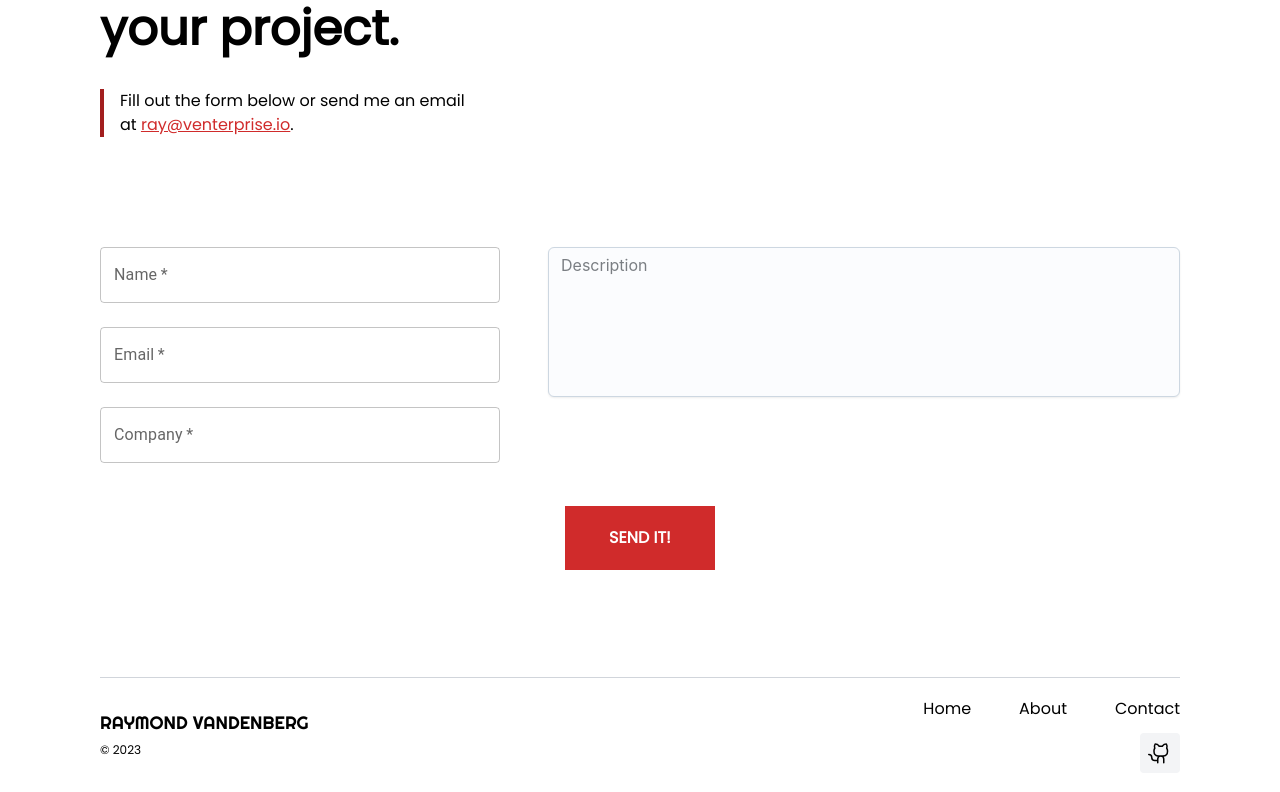
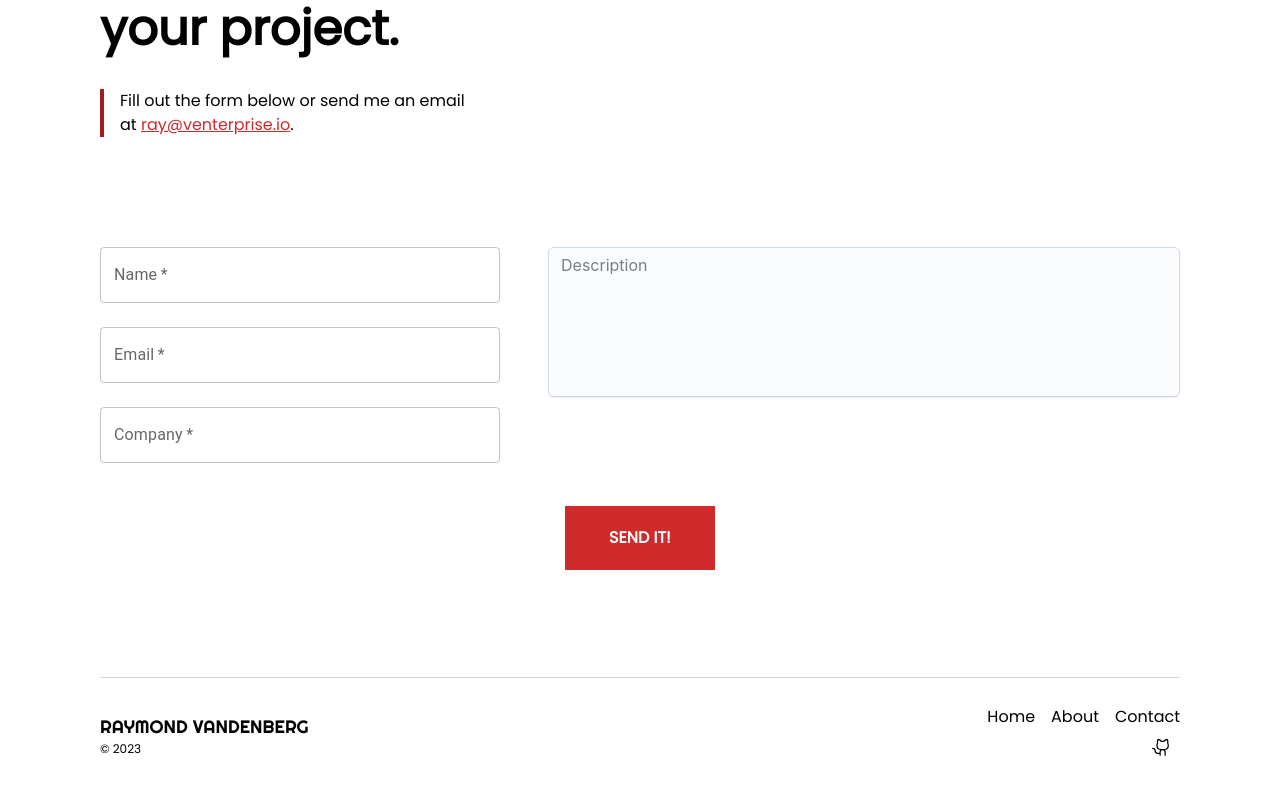
Before and after one commit to rayventerprise/react-nextjs-venterprise, a Next.js app: page /contact in a window 1280 px wide. Shown: the part 329-1121 px from the top of the page. Built offline with nearby package versions, Linux system fonts and the light colour scheme.

Commit message:
Improve dark mode.

```diff
--- a/app/Footer.tsx
+++ b/app/Footer.tsx
@@ -6,7 +6,7 @@ import {GithubLogo} from "@phosphor-icons/react/dist/ssr";
 export const Footer = () => {
   return (
     <div className="w-full border-t border-gray-300 flex flex-col items-center md:flex-row py-8 justify-between content-container h-[115px] mt-16">
-      <div>
+      <div className="flex space-x-2 items-center md:items-start md:space-x-0 md:flex-col">
         <div className='header-font flex flex-col text-sm md:text-lg'>
           <Link href="/">
             RAYMOND VANDENBERG
@@ -16,8 +16,8 @@ export const Footer = () => {
           © {(new Date()).getFullYear()}
         </span>
       </div>
-      <div className="space-y-3">
-        <div className="space-x-3 md:space-x-12">
+      <div>
+        <div className="space-x-3 md:space-x-4">
           <Link href="/">
             Home
           </Link>
@@ -28,10 +28,10 @@ export const Footer = () => {
             Contact
           </Link>
         </div>
-        <div className="flex justify-end">
+        <div className="flex justify-center md:justify-end">
           <Link href="https://github.com/rayventerprise" target="_blank">
-            <div className="bg-gray-100 rounded p-2">
-              <GithubLogo width={24} height={24}/>
+            <div className="light:bg-gray-100 rounded p-2">
+              <GithubLogo width={20} height={20}/>
             </div>
           </Link>
         </div>
--- a/app/NavBar.tsx
+++ b/app/NavBar.tsx
@@ -43,7 +43,7 @@ export const NavBar = () => {
       </div>
       <button
           aria-label="Menu"
-          className="btn shadow-md justify-center bg-white items-center flex px-4 py-2"
+          className="btn shadow-md justify-center dark:bg-primary light:bg-white items-center flex px-4 py-2"
           onClick={() => setPopoverOpen(!popoverOpen)}
       >
         <List size={32} />
--- a/app/globals.css
+++ b/app/globals.css
@@ -49,3 +49,9 @@ body {
 a {
   @apply hover:underline transition-colors hover:text-primary duration-500
 }
+
+@media (prefers-color-scheme: dark) {
+  .MuiOutlinedInput-root {
+    @apply bg-white
+  }
+}
```
Also changed, not shown: 1 other file (tests, documents, lock files or other folders).
